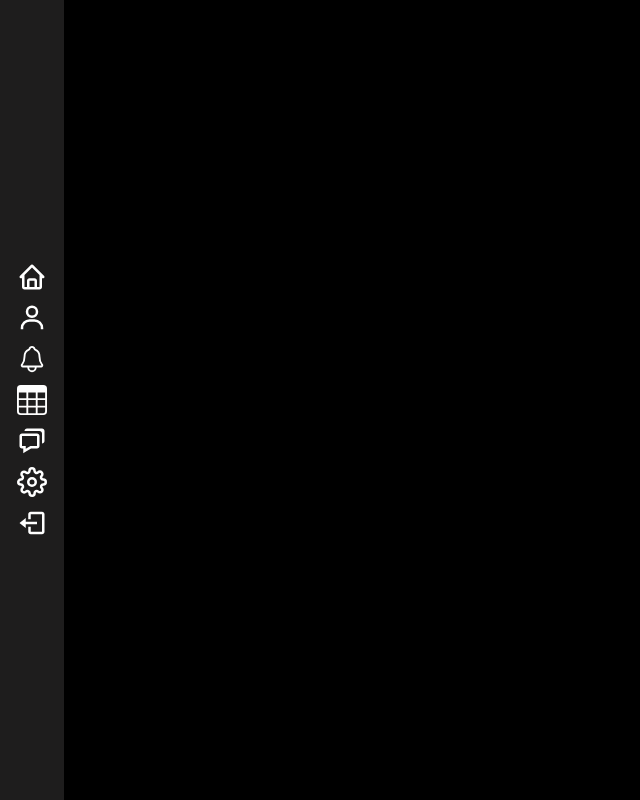
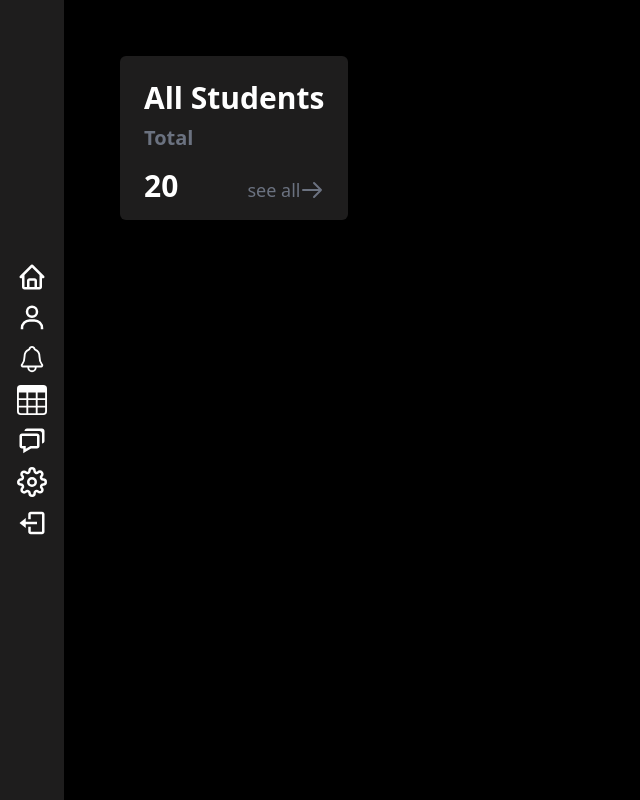
Before and after one commit to dashco-ord/dashcord-core, a Next.js app: page / in a window 1280 px wide. Shown: the whole page, without its empty margins (0-640 px from the left). Built offline with nearby package versions, Linux system fonts and the light colour scheme.

Commit message:
Feat : Added Cards

```diff
--- /dev/null
+++ b/components/cards/Card.tsx
@@ -0,0 +1,41 @@
+import Link from "next/link";
+
+type CardProps = {
+  title: string;
+  value?: number | string;
+  link?: string;
+};
+
+const Card = ({ title, value, link }: CardProps) => {
+  return (
+    <>
+      <div className='bg-[#1E1D1D] m-14 px-6 py-4 rounded-md shadow-md'>
+        <h2 className='text-white text-3xl font-black py-2'>{title}</h2>
+        <p className='text-xl font-bold text-gray-500 pb-2'>Total</p>
+        <div className='flex items-baseline'>
+          <p className='text-3xl font-black text-white pt-2'>{value}</p>
+          <Link href={`/${link}`}>
+            <a className='ml-auto text-lg text-gray-500 flex items-center hover:underline'>
+              see all
+              <svg
+                xmlns='http://www.w3.org/2000/svg'
+                className='h-6 w-6'
+                fill='none'
+                viewBox='0 0 24 24'
+                stroke='currentColor'
+                strokeWidth={2}>
+                <path
+                  strokeLinecap='round'
+                  strokeLinejoin='round'
+                  d='M14 5l7 7m0 0l-7 7m7-7H3'
+                />
+              </svg>
+            </a>
+          </Link>
+        </div>
+      </div>
+    </>
+  );
+};
+
+export default Card;
--- a/pages/index.tsx
+++ b/pages/index.tsx
@@ -1,8 +1,13 @@
 import type { NextPage } from "next";
-import Layout from "../components/Layout";
+import Layout from "components/Layout";
+import Card from "components/cards/Card";
 
 const Home: NextPage = () => {
-  return <Layout></Layout>;
+  return (
+    <Layout>
+      <Card title='All Students' value={20} />
+    </Layout>
+  );
 };
 
 export default Home;
```
Also changed, not shown: tsconfig.json (+6 -1 lines).
